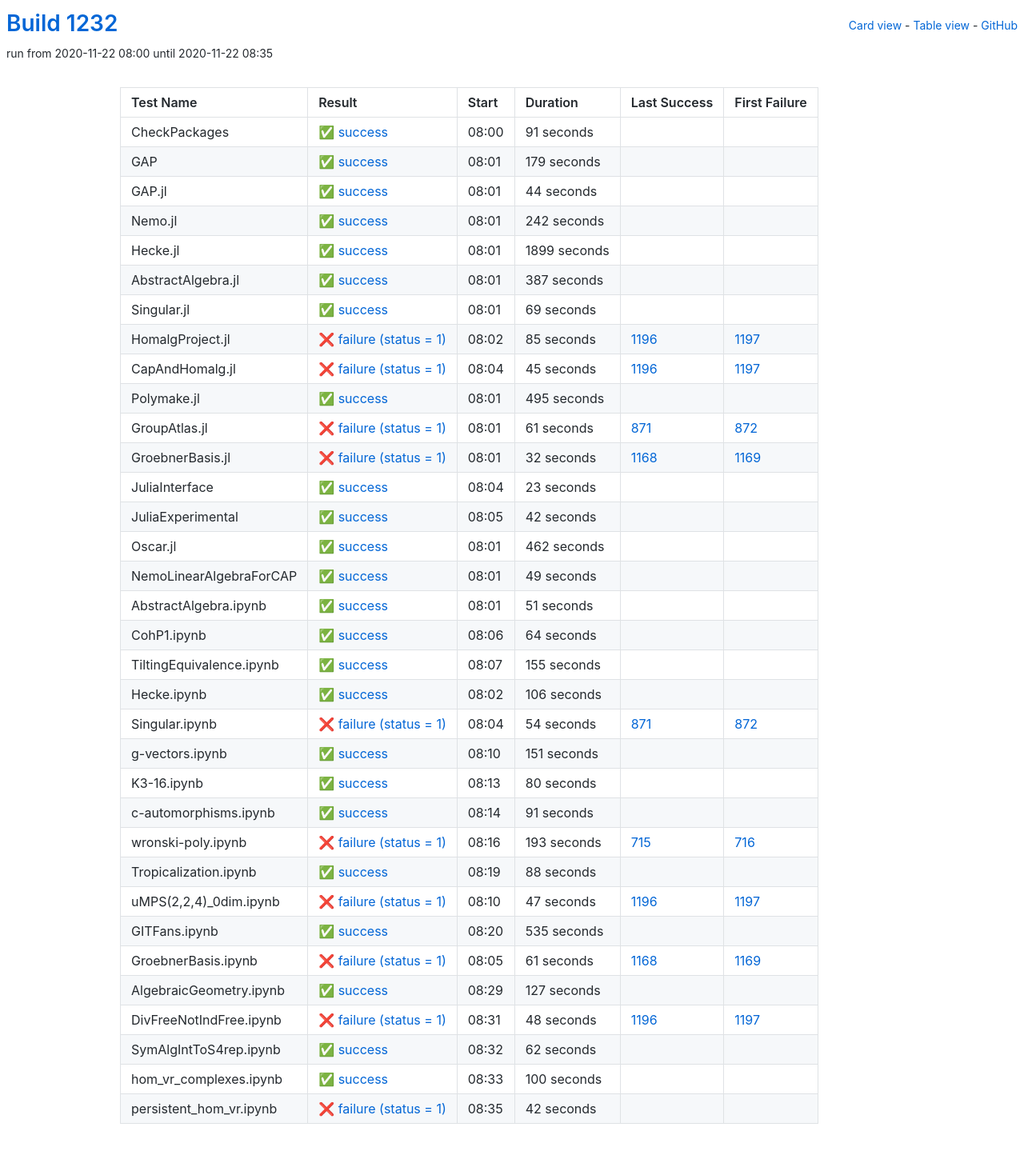
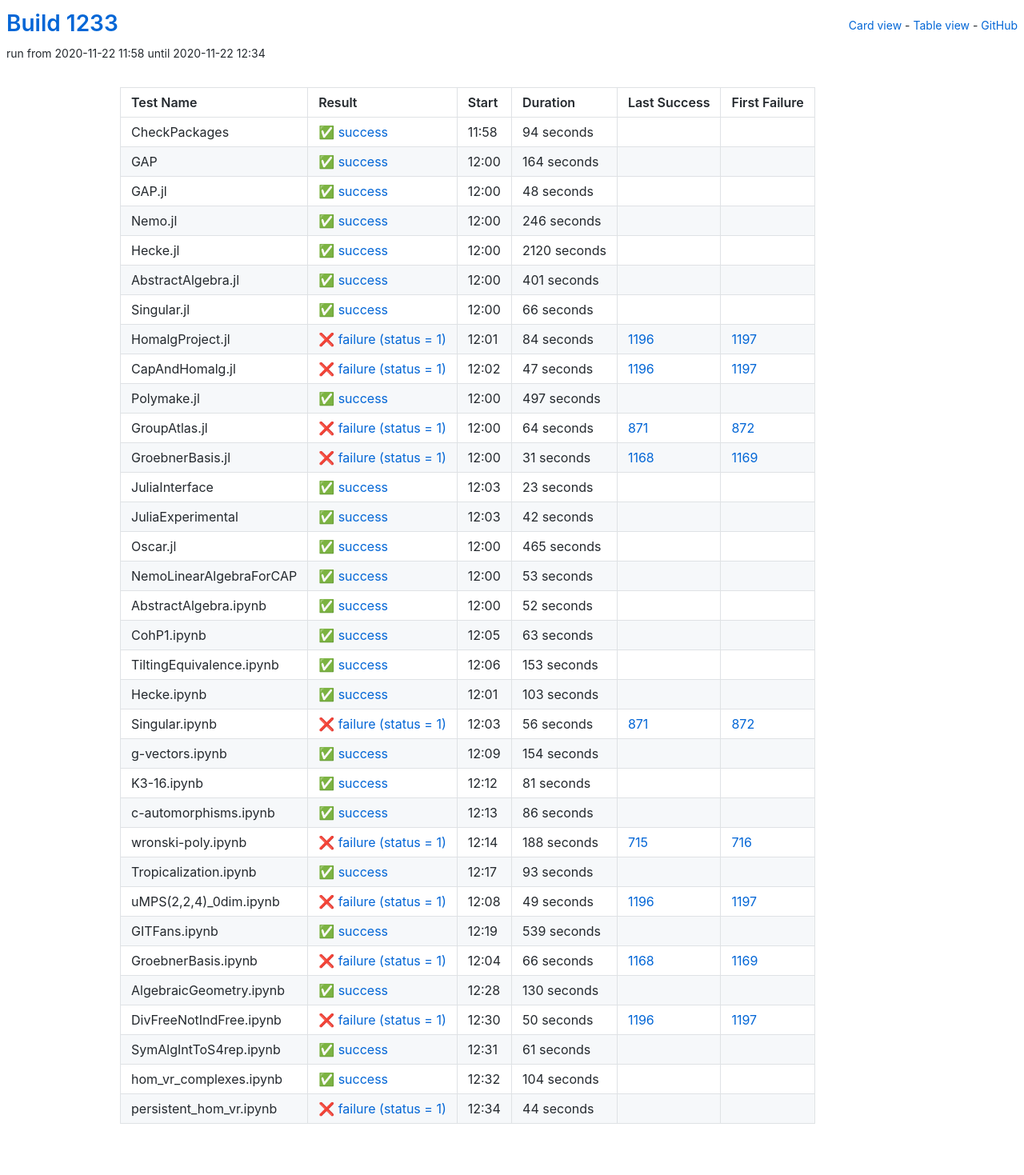
Before and after one commit to oscar-system/oscar-ci-status-stable, a Jekyll site: the page built from table.html, in a window 1280 px wide. Shown: the whole page at 80% size. Built offline with Jekyll 4.4.1, drawn with Linux system fonts in a browser that asks for light colours.

Commit message:
Build #1233

```diff
--- a/_data/ci.yml
+++ b/_data/ci.yml
@@ -1,6 +1,6 @@
 ---
-build: 1232
-build_url: https://oscarci.mathematik.uni-kl.de/job/oscar-stable/1232/
+build: 1233
+build_url: https://oscarci.mathematik.uni-kl.de/job/oscar-stable/1233/
 job: oscar-stable
 organization: oscar-system
 repo: oscar-ci-status-stable
@@ -8,152 +8,152 @@ repourl: https://github.com/oscar-system/oscar-ci-status-stable
 tests:
 - name: CheckPackages
   id: checkpackages
-  log: https://oscarci.mathematik.uni-kl.de/job/oscar-stable/1232/artifact/logs/build-1232/CheckPackages.log
-  start: 2020-11-22 08:00
+  log: https://oscarci.mathematik.uni-kl.de/job/oscar-stable/1233/artifact/logs/build-1233/CheckPackages.log
+  start: 2020-11-22 11:58
   success: true
   exitcode: 0
   status: success
-  duration: 91
+  duration: 94
   last_success: false
   last_success_url:
   first_failure: false
   first_failure_url:
 - name: GAP
   id: gap
-  log: https://oscarci.mathematik.uni-kl.de/job/oscar-stable/1232/artifact/logs/build-1232/GAP.log
-  start: 2020-11-22 08:01
+  log: https://oscarci.mathematik.uni-kl.de/job/oscar-stable/1233/artifact/logs/build-1233/GAP.log
+  start: 2020-11-22 12:00
   success: true
   exitcode: 0
   status: success
-  duration: 179
+  duration: 164
   last_success: false
   last_success_url:
   first_failure: false
   first_failure_url:
 - name: GAP.jl
   id: gap-jl
-  log: https://oscarci.mathematik.uni-kl.de/job/oscar-stable/1232/artifact/logs/build-1232/GAP.jl.log
-  start: 2020-11-22 08:01
+  log: https://oscarci.mathematik.uni-kl.de/job/oscar-stable/1233/artifact/logs/build-1233/GAP.jl.log
+  start: 2020-11-22 12:00
   success: true
   exitcode: 0
   status: success
-  duration: 44
+  duration: 48
   last_success: false
   last_success_url:
   first_failure: false
   first_failure_url:
 - name: Nemo.jl
   id: nemo-jl
-  log: https://oscarci.mathematik.uni-kl.de/job/oscar-stable/1232/artifact/logs/build-1232/Nemo.jl.log
-  start: 2020-11-22 08:01
+  log: https://oscarci.mathematik.uni-kl.de/job/oscar-stable/1233/artifact/logs/build-1233/Nemo.jl.log
+  start: 2020-11-22 12:00
   success: true
   exitcode: 0
   status: success
-  duration: 242
+  duration: 246
   last_success: false
   last_success_url:
   first_failure: false
   first_failure_url:
 - name: Hecke.jl
   id: hecke-jl
-  log: https://oscarci.mathematik.uni-kl.de/job/oscar-stable/1232/artifact/logs/build-1232/Hecke.jl.log
-  start: 2020-11-22 08:01
+  log: https://oscarci.mathematik.uni-kl.de/job/oscar-stable/1233/artifact/logs/build-1233/Hecke.jl.log
+  start: 2020-11-22 12:00
   success: true
   exitcode: 0
   status: success
-  duration: 1899
+  duration: 2120
   last_success: false
   last_success_url:
   first_failure: false
   first_failure_url:
 - name: AbstractAlgebra.jl
   id: abstractalgebra-jl
-  log: https://oscarci.mathematik.uni-kl.de/job/oscar-stable/1232/artifact/logs/build-1232/AbstractAlgebra.jl.log
-  start: 2020-11-22 08:01
+  log: https://oscarci.mathematik.uni-kl.de/job/oscar-stable/1233/artifact/logs/build-1233/AbstractAlgebra.jl.log
+  start: 2020-11-22 12:00
   success: true
   exitcode: 0
   status: success
-  duration: 387
+  duration: 401
   last_success: false
   last_success_url:
   first_failure: false
   first_failure_url:
 - name: Singular.jl
   id: singular-jl
-  log: https://oscarci.mathematik.uni-kl.de/job/oscar-stable/1232/artifact/logs/build-1232/Singular.jl.log
-  start: 2020-11-22 08:01
+  log: https://oscarci.mathematik.uni-kl.de/job/oscar-stable/1233/artifact/logs/build-1233/Singular.jl.log
+  start: 2020-11-22 12:00
   success: true
   exitcode: 0
   status: success
-  duration: 69
+  duration: 66
   last_success: false
   last_success_url:
   first_failure: false
   first_failure_url:
 - name: HomalgProject.jl
   id: homalgproject-jl
-  log: https://oscarci.mathematik.uni-kl.de/job/oscar-stable/1232/artifact/logs/build-1232/HomalgProject.jl.log
-  start: 2020-11-22 08:02
+  log: https://oscarci.mathematik.uni-kl.de/job/oscar-stable/1233/artifact/logs/build-1233/HomalgProject.jl.log
+  start: 2020-11-22 12:01
   success: false
   exitcode: 1
   status: failure
-  duration: 85
+  duration: 84
   last_success: 1196
   last_success_url: https://oscarci.mathematik.uni-kl.de/job/oscar-stable/1196/
   first_failure: 1197
   first_failure_url: https://oscarci.mathematik.uni-kl.de/job/oscar-stable/1197/
 - name: CapAndHomalg.jl
   id: capandhomalg-jl
-  log: https://oscarci.mathematik.uni-kl.de/job/oscar-stable/1232/artifact/logs/build-1232/CapAndHomalg.jl.log
-  start: 2020-11-22 08:04
+  log: https://oscarci.mathematik.uni-kl.de/job/oscar-stable/1233/artifact/logs/build-1233/CapAndHomalg.jl.log
+  start: 2020-11-22 12:02
   success: false
   exitcode: 1
   status: failure
-  duration: 45
+  duration: 47
   last_success: 1196
   last_success_url: https://oscarci.mathematik.uni-kl.de/job/oscar-stable/1196/
   first_failure: 1197
   first_failure_url: https://oscarci.mathematik.uni-kl.de/job/oscar-stable/1197/
 - name: Polymake.jl
   id: polymake-jl
-  log: https://oscarci.mathematik.uni-kl.de/job/oscar-stable/1232/artifact/logs/build-1232/Polymake.jl.log
-  start: 2020-11-22 08:01
+  log: https://oscarci.mathematik.uni-kl.de/job/oscar-stable/1233/artifact/logs/build-1233/Polymake.jl.log
+  start: 2020-11-22 12:00
   success: true
   exitcode: 0
   status: success
-  duration: 495
+  duration: 497
   last_success: false
   last_success_url:
   first_failure: false
   first_failure_url:
 - name: GroupAtlas.jl
   id: groupatlas-jl
-  log: https://oscarci.mathematik.uni-kl.de/job/oscar-stable/1232/artifact/logs/build-1232/GroupAtlas.jl.log
-  start: 2020-11-22 08:01
+  log: https://oscarci.mathematik.uni-kl.de/job/oscar-stable/1233/artifact/logs/build-1233/GroupAtlas.jl.log
+  start: 2020-11-22 12:00
   success: false
   exitcode: 1
   status: failure
-  duration: 61
+  duration: 64
   last_success: 871
   last_success_url: https://oscarci.mathematik.uni-kl.de/job/oscar-stable/871/
   first_failure: 872
   first_failure_url: https://oscarci.mathematik.uni-kl.de/job/oscar-stable/872/
 - name: GroebnerBasis.jl
   id: groebnerbasis-jl
-  log: https://oscarci.mathematik.uni-kl.de/job/oscar-stable/1232/artifact/logs/build-1232/GroebnerBasis.jl.log
-  start: 2020-11-22 08:01
+  log: https://oscarci.mathematik.uni-kl.de/job/oscar-stable/1233/artifact/logs/build-1233/GroebnerBasis.jl.log
+  start: 2020-11-22 12:00
   success: false
   exitcode: 1
   status: failure
-  duration: 32
+  duration: 31
   last_success: 1168
   last_success_url: https://oscarci.mathematik.uni-kl.de/job/oscar-stable/1168/
   first_failure: 1169
   first_failure_url: https://oscarci.mathematik.uni-kl.de/job/oscar-stable/1169/
 - name: JuliaInterface
   id: juliainterface
-  log: https://oscarci.mathematik.uni-kl.de/job/oscar-stable/1232/artifact/logs/build-1232/JuliaInterface.log
-  start: 2020-11-22 08:04
+  log: https://oscarci.mathematik.uni-kl.de/job/oscar-stable/1233/artifact/logs/build-1233/JuliaInterface.log
+  start: 2020-11-22 12:03
   success: true
   exitcode: 0
   status: success
@@ -164,8 +164,8 @@ tests:
   first_failure_url:
 - name: JuliaExperimental
   id: juliaexperimental
-  log: https://oscarci.mathematik.uni-kl.de/job/oscar-stable/1232/artifact/logs/build-1232/JuliaExperimental.log
-  start: 2020-11-22 08:05
+  log: https://oscarci.mathematik.uni-kl.de/job/oscar-stable/1233/artifact/logs/build-1233/JuliaExperimental.log
+  start: 2020-11-22 12:03
   success: true
   exitcode: 0
   status: success
@@ -176,240 +176,240 @@ tests:
   first_failure_url:
 - name: Oscar.jl
   id: oscar-jl
-  log: https://oscarci.mathematik.uni-kl.de/job/oscar-stable/1232/artifact/logs/build-1232/Oscar.jl.log
-  start: 2020-11-22 08:01
+  log: https://oscarci.mathematik.uni-kl.de/job/oscar-stable/1233/artifact/logs/build-1233/Oscar.jl.log
+  start: 2020-11-22 12:00
   success: true
   exitcode: 0
   status: success
-  duration: 462
+  duration: 465
   last_success: false
   last_success_url:
   first_failure: false
   first_failure_url:
 - name: NemoLinearAlgebraForCAP
   id: nemolinearalgebraforcap
-  log: https://oscarci.mathematik.uni-kl.de/job/oscar-stable/1232/artifact/logs/build-1232/NemoLinearAlgebraForCAP.log
-  start: 2020-11-22 08:01
+  log: https://oscarci.mathematik.uni-kl.de/job/oscar-stable/1233/artifact/logs/build-1233/NemoLinearAlgebraForCAP.log
+  start: 2020-11-22 12:00
   success: true
   exitcode: 0
   status: success
-  duration: 49
+  duration: 53
   last_success: false
   last_success_url:
   first_failure: false
   first_failure_url:
 - name: AbstractAlgebra.ipynb
   id: abstractalgebra-ipynb
-  log: https://oscarci.mathematik.uni-kl.de/job/oscar-stable/1232/artifact/logs/build-1232/AbstractAlgebra.ipynb.log
-  start: 2020-11-22 08:01
+  log: https://oscarci.mathematik.uni-kl.de/job/oscar-stable/1233/artifact/logs/build-1233/AbstractAlgebra.ipynb.log
+  start: 2020-11-22 12:00
   success: true
   exitcode: 0
   status: success
-  duration: 51
+  duration: 52
   last_success: false
   last_success_url:
   first_failure: false
   first_failure_url:
 - name: CohP1.ipynb
   id: cohp1-ipynb
-  log: https://oscarci.mathematik.uni-kl.de/job/oscar-stable/1232/artifact/logs/build-1232/CohP1.ipynb.log
-  start: 2020-11-22 08:06
+  log: https://oscarci.mathematik.uni-kl.de/job/oscar-stable/1233/artifact/logs/build-1233/CohP1.ipynb.log
+  start: 2020-11-22 12:05
   success: true
   exitcode: 0
   status: success
-  duration: 64
+  duration: 63
   last_success: false
   last_success_url:
   first_failure: false
   first_failure_url:
 - name: TiltingEquivalence.ipynb
   id: tiltingequivalence-ipynb
-  log: https://oscarci.mathematik.uni-kl.de/job/oscar-stable/1232/artifact/logs/build-1232/TiltingEquivalence.ipynb.log
-  start: 2020-11-22 08:07
+  log: https://oscarci.mathematik.uni-kl.de/job/oscar-stable/1233/artifact/logs/build-1233/TiltingEquivalence.ipynb.log
+  start: 2020-11-22 12:06
   success: true
   exitcode: 0
   status: success
-  duration: 155
+  duration: 153
   last_success: false
   last_success_url:
   first_failure: false
   first_failure_url:
 - name: Hecke.ipynb
   id: hecke-ipynb
-  log: https://oscarci.mathematik.uni-kl.de/job/oscar-stable/1232/artifact/logs/build-1232/Hecke.ipynb.log
-  start: 2020-11-22 08:02
+  log: https://oscarci.mathematik.uni-kl.de/job/oscar-stable/1233/artifact/logs/build-1233/Hecke.ipynb.log
+  start: 2020-11-22 12:01
   success: true
   exitcode: 0
   status: success
-  duration: 106
+  duration: 103
   last_success: false
   last_success_url:
   first_failure: false
   first_failure_url:
 - name: Singular.ipynb
   id: singular-ipynb
-  log: https://oscarci.mathematik.uni-kl.de/job/oscar-stable/1232/artifact/logs/build-1232/Singular.ipynb.log
-  start: 2020-11-22 08:04
+  log: https://oscarci.mathematik.uni-kl.de/job/oscar-stable/1233/artifact/logs/build-1233/Singular.ipynb.log
+  start: 2020-11-22 12:03
   success: false
   exitcode: 1
   status: failure
-  duration: 54
+  duration: 56
   last_success: 871
   last_success_url: https://oscarci.mathematik.uni-kl.de/job/oscar-stable/871/
   first_failure: 872
   first_failure_url: https://oscarci.mathematik.uni-kl.de/job/oscar-stable/872/
 - name: g-vectors.ipynb
   id: g-vectors-ipynb
-  log: https://oscarci.mathematik.uni-kl.de/job/oscar-stable/1232/artifact/logs/build-1232/g-vectors.ipynb.log
-  start: 2020-11-22 08:10
+  log: https://oscarci.mathematik.uni-kl.de/job/oscar-stable/1233/artifact/logs/build-1233/g-vectors.ipynb.log
+  start: 2020-11-22 12:09
   success: true
   exitcode: 0
   status: success
-  duration: 151
+  duration: 154
   last_success: false
   last_success_url:
   first_failure: false
   first_failure_url:
 - name: K3-16.ipynb
   id: k3-16-ipynb
-  log: https://oscarci.mathematik.uni-kl.de/job/oscar-stable/1232/artifact/logs/build-1232/K3-16.ipynb.log
-  start: 2020-11-22 08:13
+  log: https://oscarci.mathematik.uni-kl.de/job/oscar-stable/1233/artifact/logs/build-1233/K3-16.ipynb.log
+  start: 2020-11-22 12:12
   success: true
   exitcode: 0
   status: success
-  duration: 80
+  duration: 81
   last_success: false
   last_success_url:
   first_failure: false
   first_failure_url:
 - name: c-automorphisms.ipynb
   id: c-automorphisms-ipynb
-  log: https://oscarci.mathematik.uni-kl.de/job/oscar-stable/1232/artifact/logs/build-1232/c-automorphisms.ipynb.log
-  start: 2020-11-22 08:14
+  log: https://oscarci.mathematik.uni-kl.de/job/oscar-stable/1233/artifact/logs/build-1233/c-automorphisms.ipynb.log
+  start: 2020-11-22 12:13
   success: true
   exitcode: 0
   status: success
-  duration: 91
+  duration: 86
   last_success: false
   last_success_url:
   first_failure: false
   first_failure_url:
 - name: wronski-poly.ipynb
   id: wronski-poly-ipynb
-  log: https://oscarci.mathematik.uni-kl.de/job/oscar-stable/1232/artifact/logs/build-1232/wronski-poly.ipynb.log
-  start: 2020-11-22 08:16
+  log: https://oscarci.mathematik.uni-kl.de/job/oscar-stable/1233/artifact/logs/build-1233/wronski-poly.ipynb.log
+  start: 2020-11-22 12:14
   success: false
   exitcode: 1
   status: failure
-  duration: 193
+  duration: 188
   last_success: 715
   last_success_url: https://oscarci.mathematik.uni-kl.de/job/oscar-stable/715/
   first_failure: 716
   first_failure_url: https://oscarci.mathematik.uni-kl.de/job/oscar-stable/716/
 - name: Tropicalization.ipynb
   id: tropicalization-ipynb
-  log: https://oscarci.mathematik.uni-kl.de/job/oscar-stable/1232/artifact/logs/build-1232/Tropicalization.ipynb.log
-  start: 2020-11-22 08:19
+  log: https://oscarci.mathematik.uni-kl.de/job/oscar-stable/1233/artifact/logs/build-1233/Tropicalization.ipynb.log
+  start: 2020-11-22 12:17
   success: true
   exitcode: 0
   status: success
-  duration: 88
+  duration: 93
   last_success: false
   last_success_url:
   first_failure: false
   first_failure_url:
 - name: uMPS(2,2,4)_0dim.ipynb
   id: umps-2-2-4-0dim-ipynb
-  log: https://oscarci.mathematik.uni-kl.de/job/oscar-stable/1232/artifact/logs/build-1232/uMPS-2-2-4-_0dim.ipynb.log
-  start: 2020-11-22 08:10
+  log: https://oscarci.mathematik.uni-kl.de/job/oscar-stable/1233/artifact/logs/build-1233/uMPS-2-2-4-_0dim.ipynb.log
+  start: 2020-11-22 12:08
   success: false
   exitcode: 1
   status: failure
-  duration: 47
+  duration: 49
   last_success: 1196
   last_success_url: https://oscarci.mathematik.uni-kl.de/job/oscar-stable/1196/
   first_failure: 1197
   first_failure_url: https://oscarci.mathematik.uni-kl.de/job/oscar-stable/1197/
 - name: GITFans.ipynb
   id: gitfans-ipynb
-  log: https://oscarci.mathematik.uni-kl.de/job/oscar-stable/1232/artifact/logs/build-1232/GITFans.ipynb.log
-  start: 2020-11-22 08:20
+  log: https://oscarci.mathematik.uni-kl.de/job/oscar-stable/1233/artifact/logs/build-1233/GITFans.ipynb.log
+  start: 2020-11-22 12:19
   success: true
   exitcode: 0
   status: success
-  duration: 535
+  duration: 539
   last_success: false
   last_success_url:
   first_failure: false
   first_failure_url:
 - name: GroebnerBasis.ipynb
   id: groebnerbasis-ipynb
-  log: https://oscarci.mathematik.uni-kl.de/job/oscar-stable/1232/artifact/logs/build-1232/GroebnerBasis.ipynb.log
-  start: 2020-11-22 08:05
+  log: https://oscarci.mathematik.uni-kl.de/job/oscar-stable/1233/artifact/logs/build-1233/GroebnerBasis.ipynb.log
+  start: 2020-11-22 12:04
   success: false
   exitcode: 1
   status: failure
-  duration: 61
+  duration: 66
   last_success: 1168
   last_success_url: https://oscarci.mathematik.uni-kl.de/job/oscar-stable/1168/
   first_failure: 1169
   first_failure_url: https://oscarci.mathematik.uni-kl.de/job/oscar-stable/1169/
 - name: AlgebraicGeometry.ipynb
   id: algebraicgeometry-ipynb
-  log: https://oscarci.mathematik.uni-kl.de/job/oscar-stable/1232/artifact/logs/build-1232/AlgebraicGeometry.ipynb.log
-  start: 2020-11-22 08:29
+  log: https://oscarci.mathematik.uni-kl.de/job/oscar-stable/1233/artifact/logs/build-1233/AlgebraicGeometry.ipynb.log
+  start: 2020-11-22 12:28
   success: true
   exitcode: 0
   status: success
-  duration: 127
+  duration: 130
   last_success: false
   last_success_url:
   first_failure: false
   first_failure_url:
 - name: DivFreeNotIndFree.ipynb
   id: divfreenotindfree-ipynb
-  log: https://oscarci.mathematik.uni-kl.de/job/oscar-stable/1232/artifact/logs/build-1232/DivFreeNotIndFree.ipynb.log
-  start: 2020-11-22 08:31
+  log: https://oscarci.mathematik.uni-kl.de/job/oscar-stable/1233/artifact/logs/build-1233/DivFreeNotIndFree.ipynb.log
+  start: 2020-11-22 12:30
   success: false
   exitcode: 1
   status: failure
-  duration: 48
+  duration: 50
   last_success: 1196
   last_success_url: https://oscarci.mathematik.uni-kl.de/job/oscar-stable/1196/
   first_failure: 1197
   first_failure_url: https://oscarci.mathematik.uni-kl.de/job/oscar-stable/1197/
 - name: SymAlgIntToS4rep.ipynb
   id: symalginttos4rep-ipynb
-  log: https://oscarci.mathematik.uni-kl.de/job/oscar-stable/1232/artifact/logs/build-1232/SymAlgIntToS4rep.ipynb.log
-  start: 2020-11-22 08:32
+  log: https://oscarci.mathematik.uni-kl.de/job/oscar-stable/1233/artifact/logs/build-1233/SymAlgIntToS4rep.ipynb.log
+  start: 2020-11-22 12:31
   success: true
   exitcode: 0
   status: success
-  duration: 62
+  duration: 61
   last_success: false
   last_success_url:
   first_failure: false
   first_failure_url:
 - name: hom_vr_complexes.ipynb
   id: hom-vr-complexes-ipynb
-  log: https://oscarci.mathematik.uni-kl.de/job/oscar-stable/1232/artifact/logs/build-1232/hom_vr_complexes.ipynb.log
-  start: 2020-11-22 08:33
+  log: https://oscarci.mathematik.uni-kl.de/job/oscar-stable/1233/artifact/logs/build-1233/hom_vr_complexes.ipynb.log
+  start: 2020-11-22 12:32
   success: true
   exitcode: 0
   status: success
-  duration: 100
+  duration: 104
   last_success: false
   last_success_url:
   first_failure: false
   first_failure_url:
 - name: persistent_hom_vr.ipynb
   id: persistent-hom-vr-ipynb
-  log: https://oscarci.mathematik.uni-kl.de/job/oscar-stable/1232/artifact/logs/build-1232/persistent_hom_vr.ipynb.log
-  start: 2020-11-22 08:35
+  log: https://oscarci.mathematik.uni-kl.de/job/oscar-stable/1233/artifact/logs/build-1233/persistent_hom_vr.ipynb.log
+  start: 2020-11-22 12:34
   success: false
   exitcode: 1
   status: failure
-  duration: 42
+  duration: 44
   last_success: false
   last_success_url:
   first_failure: false
```
Also changed, not shown: README.md.
